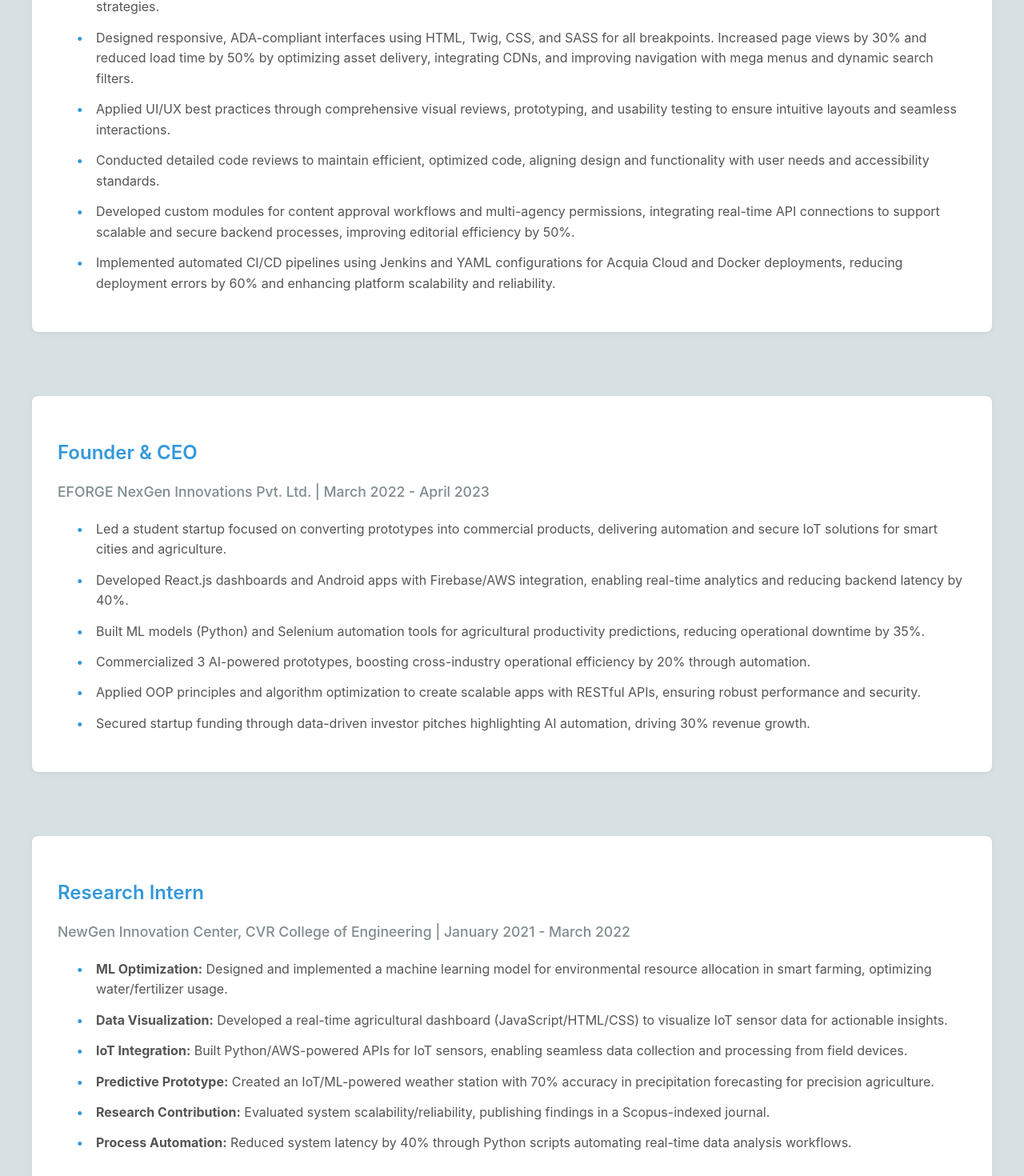
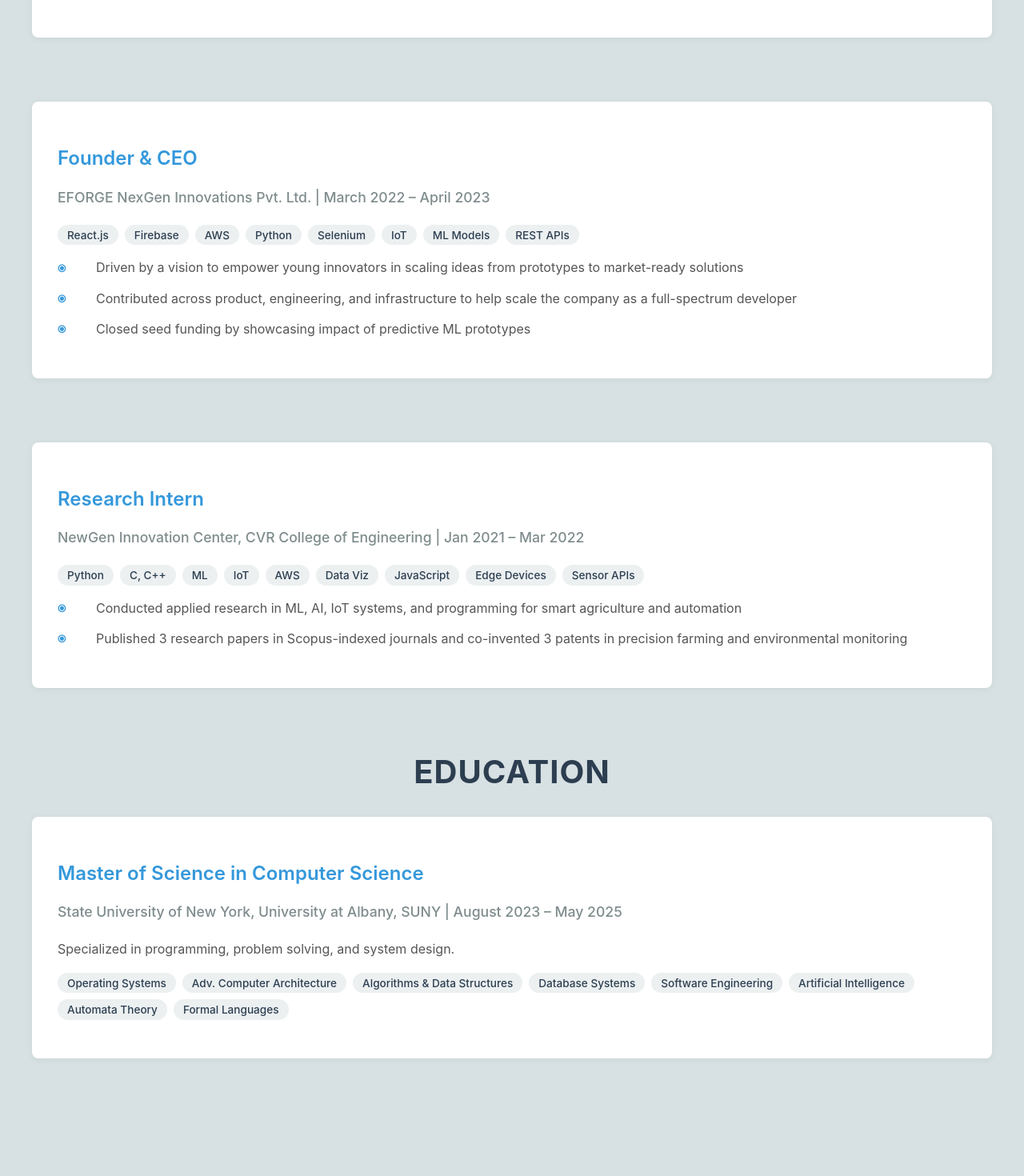
Before and after one commit to gaddamvivek/Vivek_Portfolio, a React (Create React App) app: page / in a window 1280 px wide. Shown: the part 2200-3670 px from the top of the page at 80% size. Built offline with nearby package versions, Linux system fonts and the light colour scheme.

Commit message:
Experience Update

```diff
--- a/src/components/Experience.jsx
+++ b/src/components/Experience.jsx
@@ -9,76 +9,62 @@
 
         <div className="experience-item">
           <h3>Software Developer</h3>
-          <h4>NYS Office of Information Technology Services for WebNY | May 2024 - Present</h4>
-          <ul>
-          <li>Built and optimized websites for NYS agencies using Drupal CMS, PHP, JavaScript, and Bootstrap, ensuring responsive and visually polished designs across all devices. Delivered seamless user experiences in compliance with WCAG and NYS Information Security Policies, improving accessibility and security.</li>
+          <h4>NYS Office of Information Technology Services (WebNY) | May 2024 – Present</h4>
+          <div className="tags">
+            <span>Drupal</span><span>PHP</span><span>JavaScript</span><span>Bootstrap</span><span>CI/CD</span><span>LINUX</span><span>Jenkins</span><span>WCAG</span><span>HTML/Twig</span><span>CSS/Sass</span><span>JIRA</span><span>Acquia Cloud</span>
+          </div>
+          <ul className="highlights">
+            <li>Optimized New York State websites for accessibility, responsiveness, and performance</li>
+            <li>Worked across frontend, backend, and DevOps to build secure, scalable web applications</li>
+            <li>Contributed to Agile development cycles with regular code reviews and CI/CD deployment support</li>
 
-  <li>Enhanced over 50 Drupal modules, implementing custom authentication, role-based access controls, and security patches to mitigate vulnerabilities such as SQL injection, while boosting system performance by 40% through optimized queries, lazy loading, and caching strategies.</li>
 
-  <li>Designed responsive, ADA-compliant interfaces using HTML, Twig, CSS, and SASS for all breakpoints. Increased page views by 30% and reduced load time by 50% by optimizing asset delivery, integrating CDNs, and improving navigation with mega menus and dynamic search filters.</li>
-
-  <li>Applied UI/UX best practices through comprehensive visual reviews, prototyping, and usability testing to ensure intuitive layouts and seamless interactions.</li>
-
-  <li>Conducted detailed code reviews to maintain efficient, optimized code, aligning design and functionality with user needs and accessibility standards.</li>
-
-  <li>Developed custom modules for content approval workflows and multi-agency permissions, integrating real-time API connections to support scalable and secure backend processes, improving editorial efficiency by 50%.</li>
-
-  <li>Implemented automated CI/CD pipelines using Jenkins and YAML configurations for Acquia Cloud and Docker deployments, reducing deployment errors by 60% and enhancing platform scalability and reliability.</li>
-  </ul>
+          </ul>
         </div>
 
         <div className="experience-item">
           <h3>Founder & CEO</h3>
-          <h4>EFORGE NexGen Innovations Pvt. Ltd. | March 2022 - April 2023</h4>
-          <ul>
-          <li>Led a student startup focused on converting prototypes into commercial products, delivering automation and secure IoT solutions for smart cities and agriculture.</li>
+          <h4>EFORGE NexGen Innovations Pvt. Ltd. | March 2022 – April 2023</h4>
+          <div className="tags">
+            <span>React.js</span><span>Firebase</span><span>AWS</span><span>Python</span><span>Selenium</span><span>IoT</span><span>ML Models</span><span>REST APIs</span>
+          </div>
+          <ul className="highlights">
+            <li>Driven by a vision to empower young innovators in scaling ideas from prototypes to market-ready solutions</li>
+           <li>Contributed across product, engineering, and infrastructure to help scale the company as a full-spectrum developer</li>
+            <li>Closed seed funding by showcasing impact of predictive ML prototypes</li>
+          </ul>
+        </div>
 
-  <li>Developed React.js dashboards and Android apps with Firebase/AWS integration, enabling real-time analytics and reducing backend latency by 40%.</li>
+        <div className="experience-item">
+          <h3>Research Intern</h3>
+          <h4>NewGen Innovation Center, CVR College of Engineering | Jan 2021 – Mar 2022</h4>
+          <div className="tags">
+            <span>Python</span><span>C, C++</span><span>ML</span><span>IoT</span><span>AWS</span><span>Data Viz</span><span>JavaScript</span><span>Edge Devices</span><span>Sensor APIs</span>
+          </div>
+          <ul className="highlights">
+     <li>Conducted applied research in ML, AI, IoT systems, and programming for smart agriculture and automation</li>
+<li>Published 3 research papers in Scopus-indexed journals and co-invented 3 patents in precision farming and environmental monitoring</li>
 
-  <li>Built ML models (Python) and Selenium automation tools for agricultural productivity predictions, reducing operational downtime by 35%.</li>
-
-  <li>Commercialized 3 AI-powered prototypes, boosting cross-industry operational efficiency by 20% through automation.</li>
-
-  <li>Applied OOP principles and algorithm optimization to create scalable apps with RESTful APIs, ensuring robust performance and security.</li>
-
-  <li>Secured startup funding through data-driven investor pitches highlighting AI automation, driving 30% revenue growth.</li>
-  </ul>        </div>
-
-<div className="experience-item">
-          <h3>Research Intern</h3>
-          <h4>NewGen Innovation Center, CVR College of Engineering | January 2021 - March 2022</h4>
-          <ul>
-          <li>
-    <strong>ML Optimization:</strong> Designed and implemented a machine learning model for environmental resource allocation in smart farming, optimizing water/fertilizer usage.
-  </li>
-
-  <li>
-    <strong>Data Visualization:</strong> Developed a real-time agricultural dashboard (JavaScript/HTML/CSS) to visualize IoT sensor data for actionable insights.
-  </li>
-
-  <li>
-    <strong>IoT Integration:</strong> Built Python/AWS-powered APIs for IoT sensors, enabling seamless data collection and processing from field devices.
-  </li>
-
-  <li>
-    <strong>Predictive Prototype:</strong> Created an IoT/ML-powered weather station with 70% accuracy in precipitation forecasting for precision agriculture.
-  </li>
-
-  <li>
-    <strong>Research Contribution:</strong> Evaluated system scalability/reliability, publishing findings in a Scopus-indexed journal.
-  </li>
-
-  <li>
-    <strong>Process Automation:</strong> Reduced system latency by 40% through Python scripts automating real-time data analysis workflows.
-  </li>
-  </ul>      </div>
+          </ul>
+        </div>
 
         <h2 className="section-title">Education</h2>
 
         <div className="experience-item">
           <h3>Master of Science in Computer Science</h3>
-          <h4> University At Albany, State University of New York  |  August 2023 - May 2025 | Albany, NY </h4>
-          <p>Specialized in programming, problem solving and analytical skills.</p>
+          <h4>State University of New York, University at Albany, SUNY | August 2023 – May 2025</h4>
+         <p>Specialized in programming, problem solving, and system design.</p>
+<div className="tags">
+  <span>Operating Systems</span>
+  <span>Adv. Computer Architecture</span>
+  <span>Algorithms & Data Structures</span>
+  <span>Database Systems</span>
+  <span>Software Engineering</span>
+  <span>Artificial Intelligence</span>
+  <span>Automata Theory</span>
+  <span>Formal Languages</span>
+</div>
+
         </div>
       </div>
     </section>
--- a/src/styles/Experience.css
+++ b/src/styles/Experience.css
@@ -76,6 +76,46 @@
     color: #555;
     margin-top: 0.5rem;
   }
+  /* Tech stack tags */
+.tags {
+  margin: 1rem 0;
+  display: flex;
+  flex-wrap: wrap;
+  gap: 0.5rem;
+}
+
+.tags span {
+  background-color: #ecf0f1;
+  color: #2c3e50;
+  padding: 0.3rem 0.75rem;
+  border-radius: 20px;
+  font-size: 0.85rem;
+  font-weight: 500;
+}
+
+/* Highlights list for impact bullets */
+.highlights {
+  padding-left: 1.5rem;
+  margin-top: 1rem;
+}
+
+.highlights li {
+  margin-bottom: 0.8rem;
+  line-height: 1.6;
+  color: #555;
+  position: relative;
+  list-style-type: none;
+  padding-left: 1.5rem;
+}
+
+.highlights li:before {
+  content: "⦿";
+  color: #3498db;
+  font-size: 0.8rem;
+  position: absolute;
+  left: 0;
+  top: 0.2rem;
+}
 
   /* Responsive adjustments */
   @media (max-width: 768px) {
```
